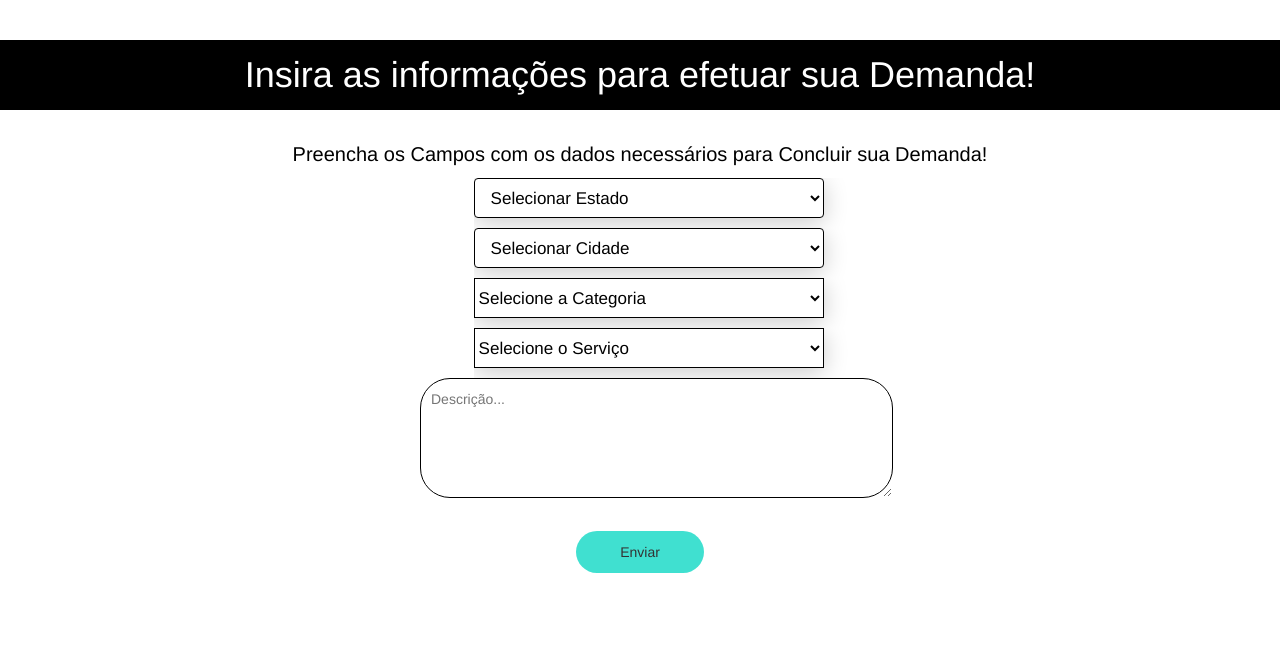
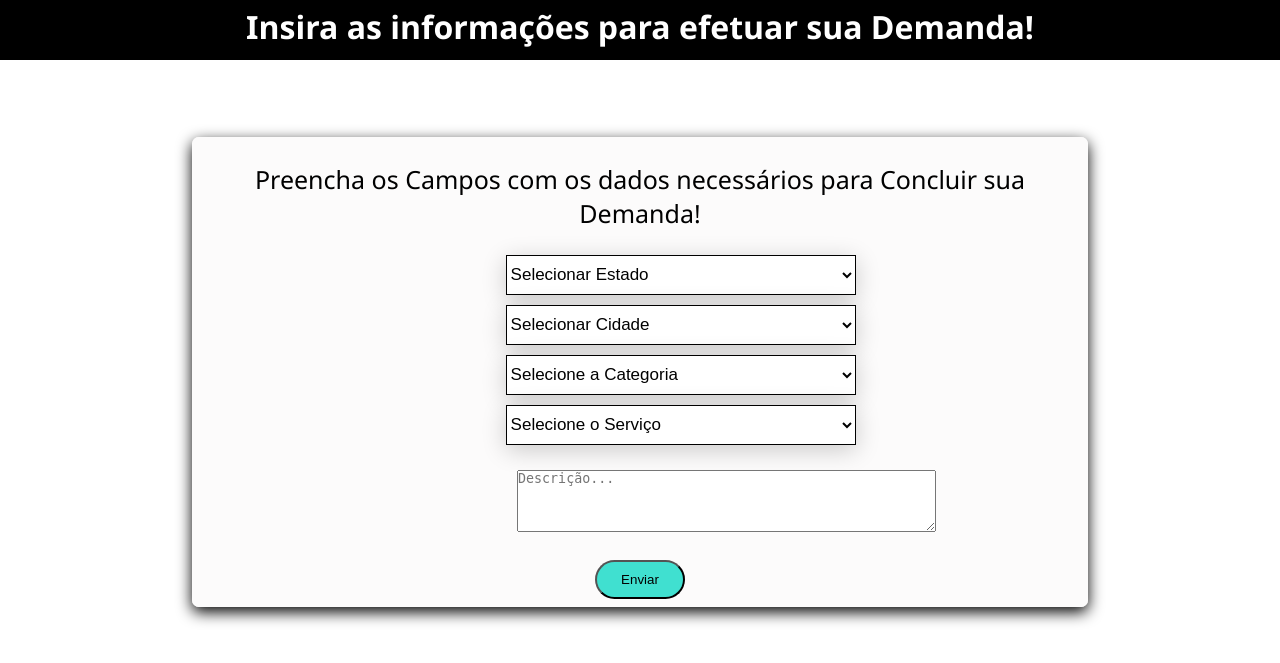
Before and after one commit to eduardoceleghini/BPA, a PHP site: page /view/area-cliente/demanda.php in a window 1280 px wide. Shown: the top 663 px of the page. Run offline with PHP 8.4, Linux system fonts and the light colour scheme; some libraries are stand-ins or nearby versions.

Commit message:
Jenifer ajudou e melhorou o CSS da tela de Demanda

```diff
--- a/css/demanda.css
+++ b/css/demanda.css
@@ -1,94 +1,76 @@
 * {
   padding: 0;
   margin: 0;
-    outline: none;
   box-sizing: border-box;
-    user-select: none;
-    overflow-x: hidden;
-    /* outline: 1px solid red; */
 }
 
 body {
   font-family: 'Segoe UI';
-    overflow: hidden;
+  font-weight: lighter;
 }
 
 .container{
   width: 100%;
   height: 100%;
-    display: unset;
 }
 
 .desc-text h1{
   color: white;
-    position: absolute;
   text-align: center;
   width: 100%;
-    height: 70px;
-    padding: 15px;
-    font-weight: lighter;
+  height: 60px;
+  padding: 5px;
   background-color: black;
 }
 
-.img-center-cad img{
-  display: block;
-  margin-left: auto;
-  margin-right: auto;
-  width: 15%;
-  height: 15%;
-  margin-bottom: 10px;
-}
-
-.card-right{
-    margin-top: 100px;
+.card-center{
+  margin-top: 6%;
   align-items: center;
-    position: static;
-    width: 100%;
-    height: 100%;
-    background-color:white;
+  width: 70%;
+  height: 50%;
+  background-color: rgba(252, 251, 251, 0.979);
+  margin-left: 15%;
+  border-radius: 7px;
+  box-shadow: 0 5px 15px rgb(0, 0, 0);
 }
 
 .titulo h2{
-    font-size: 20px;
+  font-weight: lighter;
+  font-size: 25px;
   text-align: center;
   color: black;
-    padding: 3px;
+  padding: 25px;
 }
 
-  form{
-    margin: 0 0 15px;
-  }
-
-  input[type=text] {
+.input[type=text] {
   width: 30%;
   height: 30px;
   padding: 10px 10px;
   margin: 15px 0;
-    margin-left: 35%;
+  margin-left: 45%;
   display: inline-block;
   border: 1px solid #000000;
+  box-shadow: 0 5px 15px rgb(0, 0, 0);
   box-sizing: border-box;
   border-radius: 30px;
 }
 
 .textareadiv {
-    margin-left: 420px;
+  margin-left: 310px;
+  border-radius: 40px;
+  padding: 15px;
 }
 
-  textarea{
+.textarea{
   width: 55%;
   height: 120px;
-    padding: 10px 10px;
+  padding: 20px;
   margin: 15px 0;
-    margin-left: 70%;
-    display: inline-block;
-    border: 1px solid #000000;
-    box-sizing: border-box;
-    border-radius: 30px;
-
+  border: 2px solid #000000;
+  border-radius: 40px;
 }
 
-  input[type=text]:focus, textarea:focus{
+.input[type=text]:focus, .textarea:focus{
   background-color: rgb(212, 244, 245);
   }
 
@@ -97,7 +79,7 @@ body {
 }
 
 .categoria, .servicos, .Estado, .Cidade {
-  margin-left: 37%;
+  margin-left: 35%;
   padding: 0 0 10px 0px;
 }
 
@@ -127,7 +109,7 @@ body {
   padding: 10px 10px;
   margin: 8px 0;
   margin-left: 45%;
-    border: 1px inherit #000000;
+  border: 2px inherit #000000;
   cursor: pointer;
   width: 10%;
   border-radius: 30px;
@@ -135,6 +117,7 @@ body {
 }
 
 .button-enviar input:hover {
-    background-color: #ffffff;
+  background-color: #000000;
   font-weight: bolder;
+  color: white;
 }
--- a/view/area-cliente/demanda.php
+++ b/view/area-cliente/demanda.php
@@ -8,9 +8,7 @@
 
         <meta http-equiv="Content-Type" content="text/html;charset=UTF-8">
 
-        <link rel="stylesheet" href="../../css/demanda.css">
-
-        <link rel="stylesheet" type="text/css" href="https://maxcdn.bootstrapcdn.com/bootstrap/3.3.7/css/bootstrap.min.css">
+        <link rel="stylesheet"  href="../../css/demanda.css" type="text/css" href="https://maxcdn.bootstrapcdn.com/bootstrap/3.3.7/css/bootstrap.min.css">
 	    <script src="https://code.jquery.com/jquery-3.2.1.js" integrity="sha256-DZAnKJ/6XZ9si04Hgrsxu/8s717jcIzLy3oi35EouyE="
             crossorigin="anonymous">
         </script>
@@ -22,25 +20,17 @@
     <body>
         <div class="container">
 
-            <header id="titulo">
-
                 <div class="desc-text">
                     <h1>Insira as informações para efetuar sua Demanda!</h1>
                 </div>
 
-            </header>
-
-
-            <div class="card-right">
-
-                <!-- <div class="img-center-cad">
-                    <img src="../../img/hands.png">
-                </div> -->
+            <div class="card-center">
 
                 <form action="../../controller/cadastroDemandaQuery.php" id="form1" method="post">
                     <div class="titulo">
                         <h2>Preencha os Campos com os dados necessários para Concluir sua Demanda!</h2>
                     </div>
+
                     <div class="Demanda">
                         <div class="Estado">
                             <select class="form-control" id="Estado">
@@ -48,11 +38,13 @@
                             </select>
 
                         </div>
+
                         <div class="Cidade">
                             <select class="form-control" id="Cidade">
                                     <option>Selecionar Cidade</option>
                             </select>
                         </div>
+
                         <div class="categoria">
                             <select id="categoria" name="categoria" onchange="populate(this.id,'servicos')">
                                 <option value="" disabled selected hidden>Selecione a Categoria</option>
@@ -62,12 +54,16 @@
                                 <option value="reformas">Reformas</option>
                             </select>
                         </div>
+
                         <div class="servicos"><select id="servicos" name="servicos">
+
                         <option value="" disabled selected hidden>Selecione o Serviço</option>
                         </select></div>
+
                         <div class="textareadiv">
                             <textarea name="descricao" cols="50" rows="4" form="form1" placeholder="Descrição..." id="descricao" required></textarea><br>
-                        </div><br>
+                        </div>
+
                         <div class="button-enviar">
                             <input type="submit" value="Enviar" class="btn" onclick="document.getElementById('demo').innerHTML = Date()">
                         </div>
--- a/view/area-profissional/pedidos-profissional.php
+++ b/view/area-profissional/pedidos-profissional.php
@@ -47,7 +47,7 @@ $servico = mysqli_real_escape_string($conn, $_SESSION['servico']);
                     echo '<div class="caixa">';
                         echo '<form action="../../../bpa-1/controller/pedidosProfissionalQuery.php" id="form1" method="post">';
                             echo '<input type="hidden" name="iddemanda" id=iddemanda value="'.$row['iddemanda'].' " />';
-                            echo $row['iddemanda'].'<br>';
+                            // echo $row['iddemanda'].'<br>';
                             echo '<h4>Nome</h4>';
                             echo $row['nome'].'<br>';
                             echo '<h4>Data</h4>';
```
Lines whose indentation alone changed are shown as unchanged.
